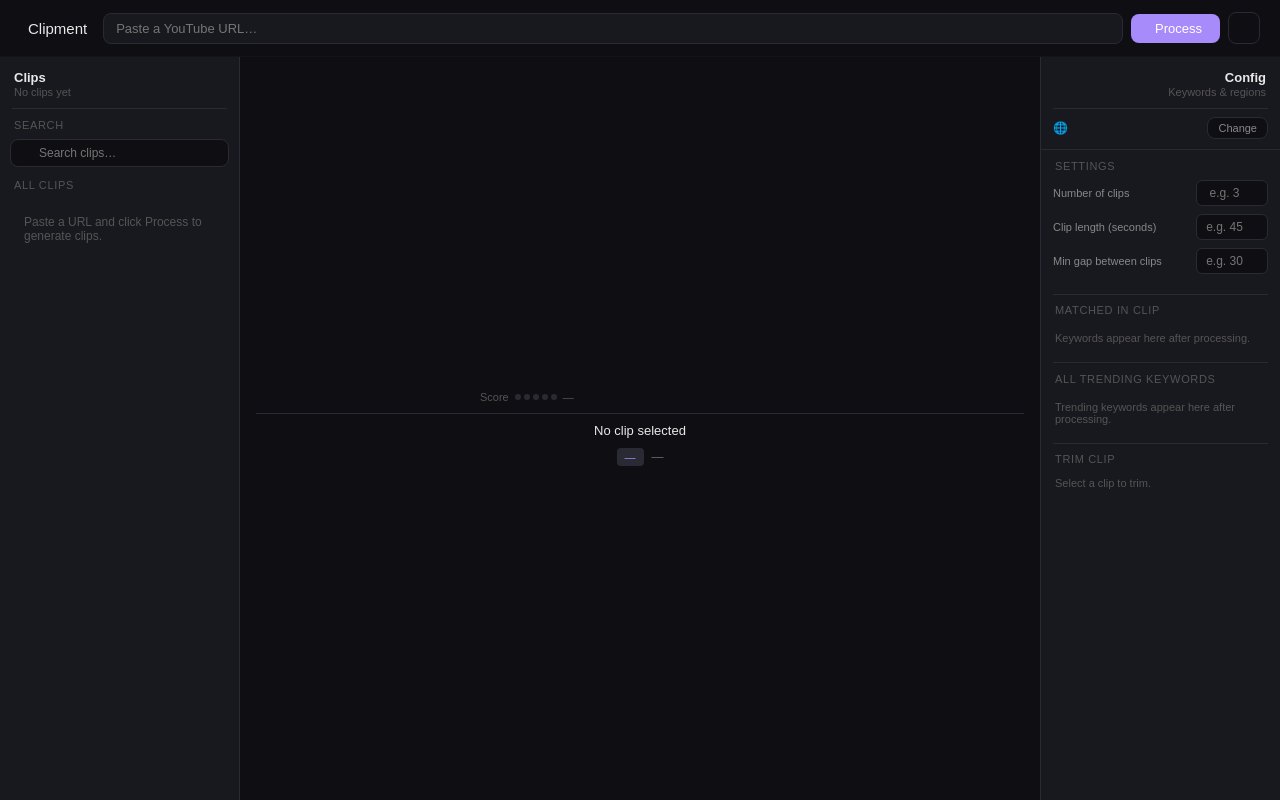
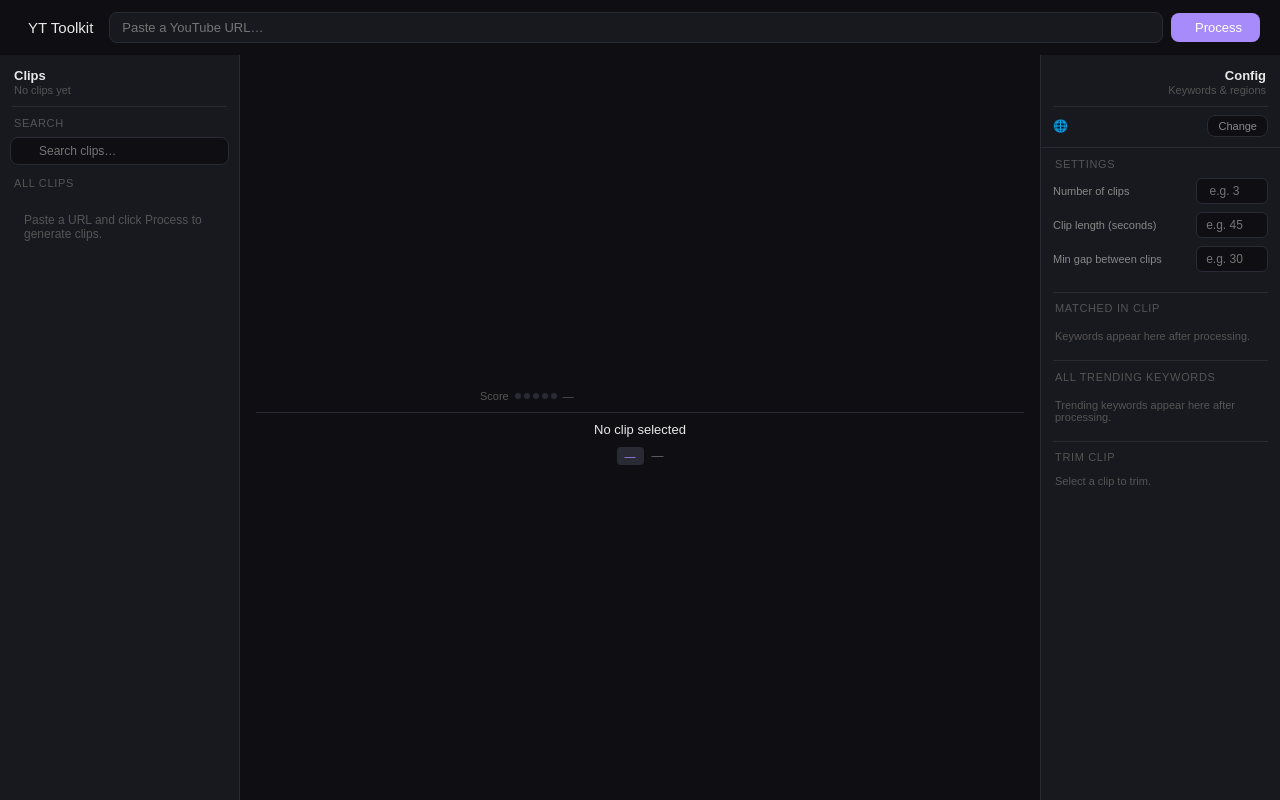
Before and after one commit to Sachin-c-s/clipment-v1, a Flask app: page / in a window 1280 px wide. Run offline with Flask 3, Linux system fonts and the light colour scheme; parts of the project's set-up code (start-up, migrations or seed data) failed here and were passed over; some libraries are stand-ins or nearby versions.

Commit message:
Add files via upload

```diff
--- a/yt_toolkit/app.py
+++ b/yt_toolkit/app.py
@@ -1,9 +1,10 @@
 import os, uuid, threading, subprocess, time
+from dotenv import load_dotenv
+load_dotenv()
 from flask import Flask, render_template, request, jsonify, send_file
 import pipeline
 import imageio.plugins.ffmpeg as _ffmpeg_plugin
 FFMPEG = _ffmpeg_plugin.get_exe()
-
 app = Flask(__name__)
 
 GROQ_API_KEY = os.environ.get("GROQ_API_KEY", "")
--- a/yt_toolkit/pipeline.py
+++ b/yt_toolkit/pipeline.py
@@ -285,13 +285,18 @@ def download_video(video_url, output_dir, log=print):
     log("⬇️ Downloading video...")
     t0 = time.time()
 
+    # Strip playlist/radio params — use clean URL with just the video ID
+    video_id  = extract_video_id(video_url)
+    clean_url = f"https://www.youtube.com/watch?v={video_id}"
+
     subprocess.run([
         "yt-dlp",
+        "--no-playlist",
         "-f", "bestvideo[ext=mp4]+bestaudio[ext=m4a]/best[ext=mp4]",
         "--merge-output-format", "mp4",
         "--ffmpeg-location", os.path.dirname(FFMPEG),
         "-o", full_path,
-        video_url
+        clean_url
     ], check=True, capture_output=True)
 
     # Manual merge fallback
@@ -372,35 +377,48 @@ def run(video_url, countries, groq_api_key, output_dir,
     """
     os.makedirs(output_dir, exist_ok=True)
 
+    def timed(label, fn):
+        """Run fn(), log how long it took, return its result."""
+        t = time.time()
+        result = fn()
+        log(f"   ⏱ {label} took {time.time() - t:.1f}s")
+        return result
+
+    total_start = time.time()
+
     log("📄 Fetching transcript...")
-    segments, lang_used = fetch_transcript(video_url, source_lang=source_lang, log=log)
+    segments, lang_used = timed("Transcript", lambda: fetch_transcript(video_url, source_lang=source_lang, log=log))
 
     log("🌐 Translating transcript...")
-    segments = translate_transcript(segments, source_lang=source_lang, log=log)
+    segments = timed("Translation", lambda: translate_transcript(segments, source_lang=source_lang, log=log))
 
     log("🔍 Scraping trending keywords...")
-    keywords = fetch_keywords(countries, log=log)
+    keywords = timed("Keywords", lambda: fetch_keywords(countries, log=log))
 
     log("🧠 Detecting idea boundaries with Groq...")
-    idea_starts = find_idea_boundaries(segments, groq_api_key, chunk_size=chunk_size, log=log)
+    idea_starts = timed("AI analysis", lambda: find_idea_boundaries(segments, groq_api_key, chunk_size=chunk_size, log=log))
 
     log("✂️ Scoring and picking best clips...")
-    picked = pick_best_clips(segments, keywords, idea_starts,
-                             window_seconds=window_seconds, top_n=top_n, min_gap=min_gap, log=log)
+    picked = timed("Scoring", lambda: pick_best_clips(segments, keywords, idea_starts,
+                             window_seconds=window_seconds, top_n=top_n, min_gap=min_gap, log=log))
 
     if not picked:
         log("⚠️ No clips found. Try different countries or a different video.")
         return [], keywords
 
     log("⬇️ Downloading video...")
-    full_video = download_video(video_url, output_dir, log=log)
+    full_video = timed("Download", lambda: download_video(video_url, output_dir, log=log))
 
     log("🎬 Cutting and resizing clips...")
-    filenames = cut_and_resize_clips(picked, full_video, output_dir, log=log)
+    filenames = timed("Cutting", lambda: cut_and_resize_clips(picked, full_video, output_dir, log=log))
 
     # Clean up full video to save space
     os.remove(full_video)
     log("🗑️ Cleaned up source video.")
+
+    total = time.time() - total_start
+    mins, secs = divmod(int(total), 60)
+    time_str = f"{mins}m {secs}s" if mins else f"{secs}s"
 
     results = []
     for clip, filename in zip(picked, filenames):
@@ -413,5 +431,5 @@ def run(video_url, countries, groq_api_key, output_dir,
             "keywords":  clip["keywords"],
         })
 
-    log(f"🎉 Done! {len(results)} clips ready.")
+    log(f"🎉 Done! {len(results)} clips ready — total time: {time_str}")
     return results, keywords
--- a/yt_toolkit/static/app.js
+++ b/yt_toolkit/static/app.js
@@ -1,28 +1,3 @@
-// ── Groq API key bar ──
-let _groqKey = '';
-
-function toggleKeyBar() {
-  const bar = document.getElementById('keyBar');
-  const btn = document.getElementById('keyToggleBtn');
-  const isOpen = bar.classList.toggle('open');
-  btn.classList.toggle('active', isOpen);
-  if (isOpen) document.getElementById('groqKeyInput').focus();
-}
-
-function toggleKeyVisibility() {
-  const input = document.getElementById('groqKeyInput');
-  const icon  = document.getElementById('keyEyeIcon');
-  const show  = input.type === 'password';
-  input.type  = show ? 'text' : 'password';
-  icon.className = show ? 'ti ti-eye-off' : 'ti ti-eye';
-}
-
-function saveKey() {
-  _groqKey = document.getElementById('groqKeyInput').value.trim();
-  const msg = document.getElementById('keySavedMsg');
-  msg.textContent = _groqKey ? '✓ Key saved' : '✓ Cleared';
-  setTimeout(() => { msg.textContent = ''; }, 2500);
-}
 
 // ── Panel open/close ──
 let leftOpen = true, rightOpen = true;
@@ -424,7 +399,6 @@ function processVideo() {
   if (!windowVal) errors.push('• Set the clip length (seconds) in the Config panel');
   if (!gapVal)    errors.push('• Set the minimum gap between clips in the Config panel');
 
-  if (!_groqKey) errors.push('• Enter your Groq API key (click the 🔑 key icon in the top bar)');
 
   if (errors.length > 0) {
     showValidationError(errors);
@@ -447,7 +421,7 @@ function processVideo() {
   fetch('/run', {
     method: 'POST',
     headers: { 'Content-Type': 'application/json' },
-    body: JSON.stringify({ url, countries, window_seconds, top_n, min_gap, groq_api_key: _groqKey }),
+    body: JSON.stringify({ url, countries, window_seconds, top_n, min_gap }),
   })
     .then(r => r.json())
     .then(data => {
--- a/yt_toolkit/static/style.css
+++ b/yt_toolkit/static/style.css
@@ -261,7 +261,7 @@ html, body {
   font-size: 12px;
   outline: none;
 }
-.search-wrap i { position: absolute; left: 18px; top: 50%; transform: translateY(-50%); font-size: 13px; color: #555; }
+.search-wrap i { position: absolute; left: 18px; top: calc(50% - 5px); transform: translateY(-50%); font-size: 13px; color: #555; }
 
 .clips-list {
   flex: 1;
@@ -318,6 +318,7 @@ html, body {
 .change-btn:hover { border-color: #a78bfa55; color: #a78bfa; }
 
 .keyword-chips { display: flex; flex-wrap: wrap; gap: 6px; padding: 8px 12px; }
+#allKeywordChips { max-height: 120px; overflow-y: auto; }
 .kw {
   background: #0f0f13;
   border: 0.5px solid #2a2a35;
--- a/yt_toolkit/templates/index.html
+++ b/yt_toolkit/templates/index.html
@@ -3,7 +3,7 @@
 <head>
   <meta charset="UTF-8" />
   <meta name="viewport" content="width=device-width, initial-scale=1.0" />
-  <title>Clipment</title>
+  <title>YT Toolkit</title>
   <link rel="stylesheet" href="https://cdn.jsdelivr.net/npm/@tabler/icons-webfont@2.44.0/tabler-icons.min.css" />
   <link rel="stylesheet" href="{{ url_for('static', filename='style.css') }}" />
 </head>
@@ -12,32 +12,13 @@
 
   <!-- TOP BAR -->
   <div class="topbar">
-    <div class="logo"><i class="ti ti-brand-youtube" aria-hidden="true"></i> Clipment</div>
+    <div class="logo"><i class="ti ti-brand-youtube" aria-hidden="true"></i> YT Toolkit</div>
     <div class="url-wrap">
       <input type="text" id="urlInput" placeholder="Paste a YouTube URL…" />
       <button class="go-btn" onclick="processVideo()"><i class="ti ti-arrow-right" aria-hidden="true"></i> Process</button>
-      <button class="key-toggle-btn" id="keyToggleBtn" onclick="toggleKeyBar()" title="Set Groq API key">
-        <i class="ti ti-key" aria-hidden="true"></i>
-      </button>
+
     </div>
 
-  </div>
-
-  <!-- SLIDING KEY BAR -->
-  <div class="key-bar" id="keyBar">
-    <div class="key-bar-inner">
-      <i class="ti ti-brand-openai" style="color:#a78bfa;font-size:15px;flex-shrink:0;"></i>
-      <span class="key-bar-label">Groq API Key</span>
-      <div class="key-input-wrap">
-        <input type="password" id="groqKeyInput" placeholder="gsk_…  (leave blank to use server key)"
-          autocomplete="off" spellcheck="false" />
-        <button class="key-eye-btn" onclick="toggleKeyVisibility()" title="Show / hide">
-          <i class="ti ti-eye" id="keyEyeIcon"></i>
-        </button>
-      </div>
-      <button class="key-save-btn" onclick="saveKey()"><i class="ti ti-check"></i> Save</button>
-      <div class="key-saved-msg" id="keySavedMsg"></div>
-    </div>
   </div>
 
   <!-- MAIN AREA -->
@@ -207,13 +188,15 @@
         <span style="font-size:11px;color:#555;padding:0 2px;">Keywords appear here after processing.</span>
       </div>
       <div class="section-divider"></div>
-      <div class="panel-title">All trending keywords</div>
+      <div class="panel-title" style="display:flex;align-items:center;justify-content:space-between;">
+        All trending keywords
+        <button class="show-more-btn" id="showMoreKwBtn" style="display:none;" onclick="toggleAllKeywords()">
+          +<span id="showMoreKwCount"></span> more
+        </button>
+      </div>
       <div class="keyword-chips" id="allKeywordChips">
         <span style="font-size:11px;color:#555;padding:0 2px;">Trending keywords appear here after processing.</span>
       </div>
-      <button class="show-more-btn" id="showMoreKwBtn" style="display:none;" onclick="toggleAllKeywords()">
-        Show <span id="showMoreKwCount"></span> more
-      </button>
       <div class="section-divider"></div>
       <div class="panel-title">Trim clip</div>
 
```
Also changed, not shown: other parts of yt_toolkit/static/style.css (+22 -7 lines), yt_toolkit/static/groq.png (added), 1 other file.
